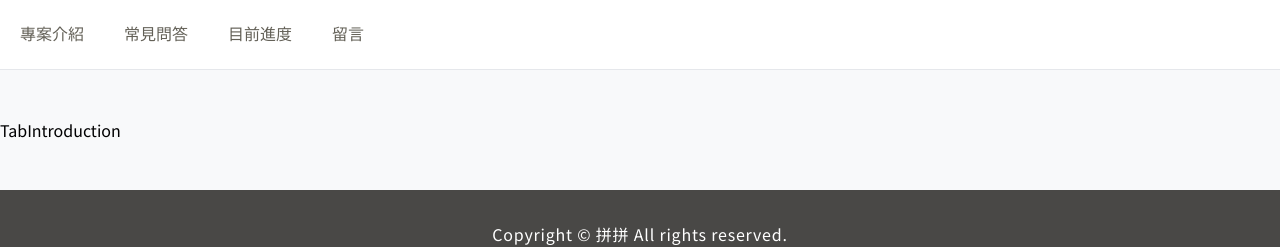
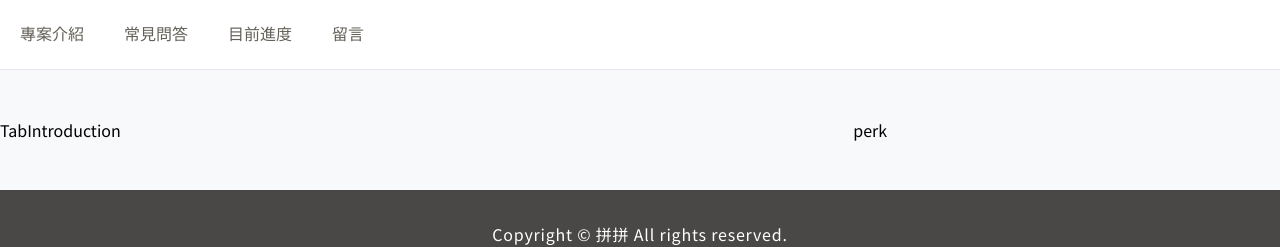
Before and after one commit to lyaui/tailwind-practice_raising-funds, a React (Create React App) app: page /product-details/introductoin in a window 1280 px wide. Shown: the part 781-1028 px from the top of the page. Built offline with nearby package versions, Linux system fonts and the light colour scheme; the HTML template or start-up script is replaced by a standard one; a web font is replaced by a local one.

Commit message:
新增專案回饋元件

```diff
--- /dev/null
+++ b/src/compnents/productDetails/PerkInfo.js
@@ -0,0 +1,7 @@
+import React from 'react';
+
+function PerkInfo() {
+  return <div>perk</div>;
+}
+
+export default PerkInfo;
--- a/src/compnents/productDetails/ProductInfoTabs.js
+++ b/src/compnents/productDetails/ProductInfoTabs.js
@@ -4,6 +4,7 @@ import Introduction from '../../pages/productDetails/TabIntroduction';
 import FAQ from '../../pages/productDetails/TabFAQ';
 import Process from '../../pages/productDetails/TabProcess';
 import Comments from '../../pages/productDetails/TabComments';
+import PerkInfo from '../../compnents/productDetails/PerkInfo.js';
 
 function ProductInfoTabs() {
   const { url } = useRouteMatch();
@@ -36,8 +37,11 @@ function ProductInfoTabs() {
       <ul className='flex items-center bg-white border-t border-b'>
         <div className='container flex'>{renderTabItems}</div>
       </ul>
-      <main className='container py-12'>
-        <Switch>{renderRouteItems}</Switch>
+      <main className='container grid grid-cols-12 py-12'>
+        <div className='col-span-8'>
+          <Switch>{renderRouteItems}</Switch>
+        </div>
+        <PerkInfo className='col-span-4' />
       </main>
     </Fragment>
   );
```
